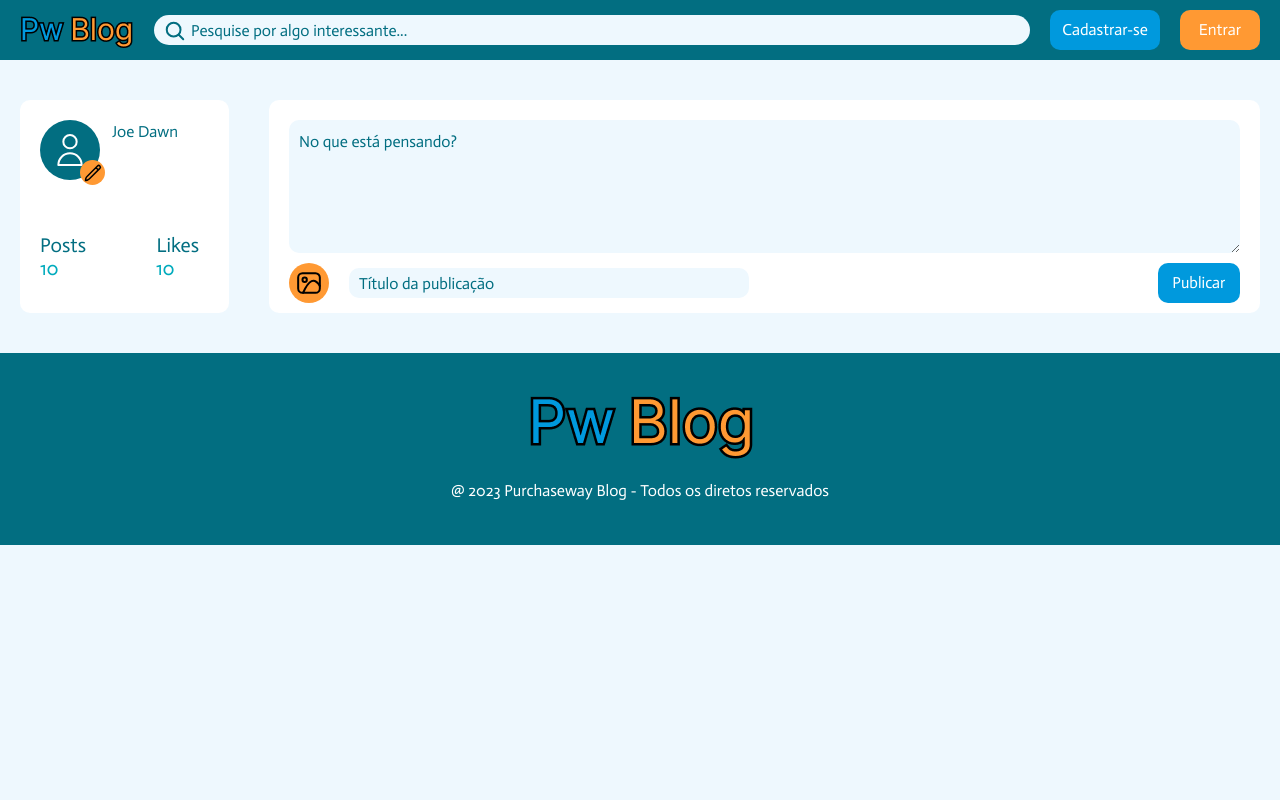
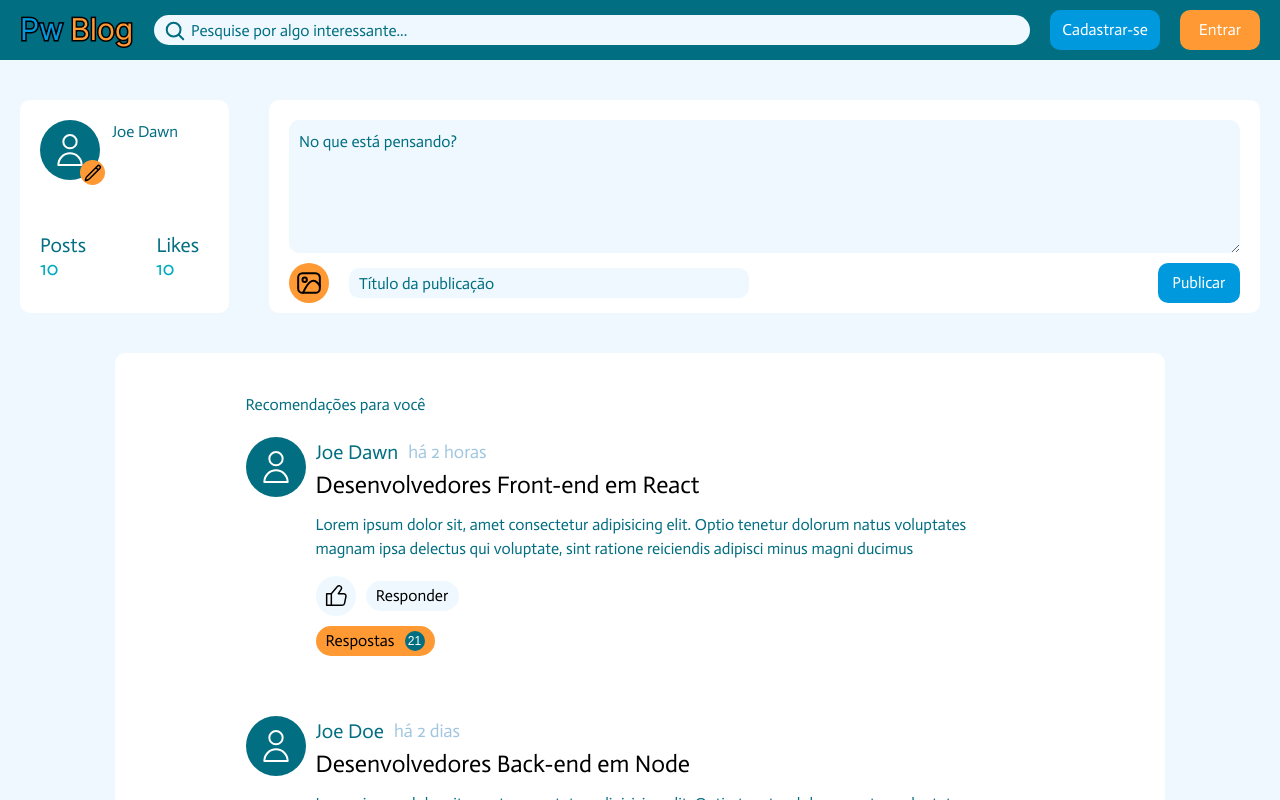
Before and after one commit to KevinWillyan456/purchaseway-blog, a React (Vite) app: page /dashboard in a window 1280 px wide. Shown: the top 800 px of the page. Built offline with nearby package versions, Linux system fonts and the light colour scheme.

Commit message:
feat: criação do componente ContainerPosts

```diff
--- /dev/null
+++ b/src/components/containerposts/ContainerPosts.css
@@ -0,0 +1,124 @@
+.container-posts {
+    max-width: 1050px;
+    border-radius: 10px;
+    background: var(--color-white);
+    padding-top: 40px;
+    padding-left: 20px;
+    padding-right: 20px;
+    margin-top: 40px;
+    margin-left: auto;
+    margin-right: auto;
+}
+.container-posts .recommendations {
+    color: var(--color-dark);
+    font-size: 16px;
+    margin-bottom: 20px;
+}
+.container-posts .user-posted {
+    margin: 0;
+    padding: 0;
+    display: flex;
+    gap: 10px;
+}
+.container-posts .content-posts {
+    max-width: 789px;
+    width: 100%;
+    margin: 0 auto;
+}
+.user-posted .user-picture-posts {
+    position: relative;
+    width: 60px;
+    height: 60px;
+    border-radius: 50%;
+    background: var(--color-dark);
+    display: inline-flex;
+    align-items: center;
+    justify-content: center;
+}
+.user-posted .wrapper .name-wrapper {
+    display: flex;
+    align-items: center;
+    gap: 10px;
+}
+.user-posted .wrapper .name-wrapper .name {
+    color: var(--color-dark);
+    font-size: 20px;
+    overflow: hidden;
+    text-overflow: ellipsis;
+    white-space: nowrap;
+    max-width: 600px;
+}
+.user-posted .wrapper .name-wrapper .posted-in {
+    color: var(--color-light);
+    font-size: 18px;
+}
+.user-posted .wrapper .title-post {
+    color: var(--color-black);
+    font-size: 24px;
+}
+.user-posted .wrapper .content-post {
+    color: var(--color-dark);
+    font-size: 16px;
+    max-width: 719px;
+    margin-top: 10px;
+    padding-right: 20px;
+}
+
+.user-posted .wrapper .actions-post {
+    margin-bottom: 60px;
+}
+.user-posted .wrapper .actions-post .actions-wrapper {
+    display: flex;
+    align-items: center;
+    gap: 10px;
+    margin-top: 15px;
+    margin-bottom: 10px;
+}
+.user-posted .wrapper .actions-post .actions-wrapper .like-btn {
+    width: 40px;
+    height: 40px;
+    border-radius: 50%;
+    background: var(--color-background, #eef8fe);
+    display: flex;
+    align-items: center;
+    justify-content: center;
+    cursor: pointer;
+    border: none;
+}
+.user-posted .wrapper .actions-post .actions-wrapper .like-btn.active {
+    background: var(--color-aqua, #00abbd);
+}
+.user-posted .wrapper .actions-post .actions-wrapper .btn-respond {
+    width: 93px;
+    height: 30px;
+    border-radius: 15px;
+    background: var(--color-background);
+    border: none;
+    cursor: pointer;
+    color: var(--color-black);
+    font-size: 16px;
+}
+.user-posted .wrapper .actions-post .answers {
+    width: 119px;
+    height: 30px;
+    border: none;
+    border-radius: 15px;
+    background: var(--color-orange);
+    display: flex;
+    align-items: center;
+    justify-content: space-between;
+    padding: 0 10px;
+    cursor: pointer;
+}
+.user-posted .wrapper .actions-post .answers .answers-count {
+    width: 20px;
+    height: 20px;
+    border-radius: 50%;
+    background: var(--color-dark);
+    color: var(--color-white);
+    font-size: 12px;
+    display: flex;
+    align-items: center;
+    justify-content: center;
+    font-family: sans-serif;
+}
--- /dev/null
+++ b/src/components/containerposts/ContainerPosts.tsx
@@ -0,0 +1,85 @@
+import Like from "../../icons/Like";
+import User from "../../icons/User";
+import "./ContainerPosts.css";
+
+function ContainerPosts() {
+    return (
+        <section className="container-posts">
+            <div className="content-posts">
+                <p className="recommendations">Recomendações para você</p>
+
+                <article className="user-posted">
+                    <div className="user-picture-posts">
+                        <User />
+                    </div>
+                    <div className="wrapper">
+                        <div className="name-wrapper">
+                            <div className="name">Joe Dawn</div>
+                            <div className="posted-in">há 2 horas</div>
+                        </div>
+                        <div className="title-post">
+                            Desenvolvedores Front-end em React
+                        </div>
+                        <div className="content-post">
+                            Lorem ipsum dolor sit, amet consectetur adipisicing
+                            elit. Optio tenetur dolorum natus voluptates magnam
+                            ipsa delectus qui voluptate, sint ratione reiciendis
+                            adipisci minus magni ducimus
+                        </div>
+                        <div className="actions-post">
+                            <div className="actions-wrapper">
+                                <button className="like-btn">
+                                    <Like />
+                                </button>
+                                <button className="btn-respond">
+                                    Responder
+                                </button>
+                            </div>
+                            <button className="answers">
+                                Respostas
+                                <div className="answers-count">21</div>
+                            </button>
+                        </div>
+                    </div>
+                </article>
+                <article className="user-posted">
+                    <div className="user-picture-posts">
+                        <User />
+                    </div>
+                    <div className="wrapper">
+                        <div className="name-wrapper">
+                            <div className="name">Joe Doe</div>
+                            <div className="posted-in">há 2 dias</div>
+                        </div>
+                        <div className="title-post">
+                            Desenvolvedores Back-end em Node
+                        </div>
+                        <div className="content-post">
+                            Lorem ipsum dolor sit, amet consectetur adipisicing
+                            elit. Optio tenetur dolorum natus voluptates magnam
+                            ipsa delectus qui voluptate, sint ratione reiciendis
+                            adipisci minus magni ducimus fuga temporibus illo
+                            quam distinctio?
+                        </div>
+                        <div className="actions-post">
+                            <div className="actions-wrapper">
+                                <button className="like-btn active">
+                                    <Like />
+                                </button>
+                                <button className="btn-respond">
+                                    Responder
+                                </button>
+                            </div>
+                            <button className="answers">
+                                Respostas
+                                <div className="answers-count">5</div>
+                            </button>
+                        </div>
+                    </div>
+                </article>
+            </div>
+        </section>
+    );
+}
+
+export default ContainerPosts;
--- a/src/components/maindashboard/MainDashboard.css
+++ b/src/components/maindashboard/MainDashboard.css
@@ -8,6 +8,8 @@
     padding: 0 20px;
     width: 100%;
     margin: 0 auto;
+}
+.main-dashboard .main-dashboard-content .dashboard-header {
     display: flex;
     gap: 40px;
 }
--- a/src/components/maindashboard/MainDashboard.tsx
+++ b/src/components/maindashboard/MainDashboard.tsx
@@ -1,13 +1,17 @@
 import "./MainDashboard.css";
 import UserContent from "../usercontent/UserContent";
 import UserPost from "../userpost/UserPost";
+import ContainerPosts from "../containerposts/ContainerPosts";
 
 function MainDashboard() {
     return (
         <main className="main-dashboard">
             <div className="main-dashboard-content">
-                <UserContent />
-                <UserPost />
+                <div className="dashboard-header">
+                    <UserContent />
+                    <UserPost />
+                </div>
+                <ContainerPosts />
             </div>
         </main>
     );
```
